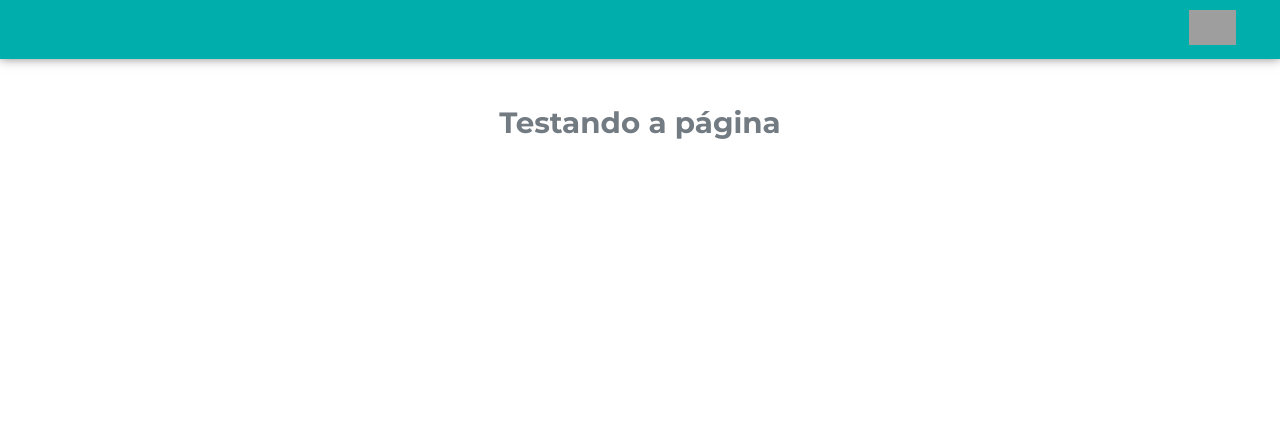
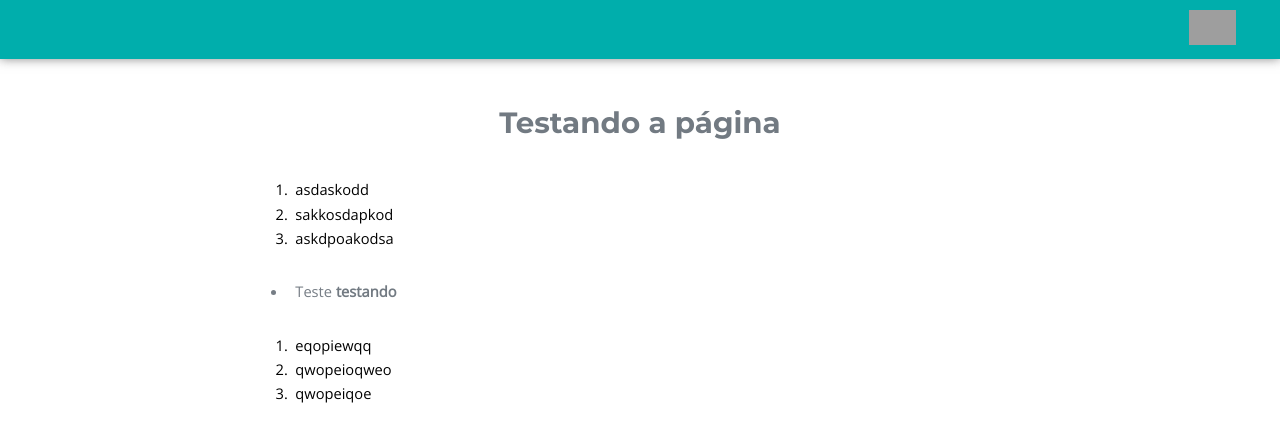
Before and after one commit to rogerio-figueiredo-hsr/hsrtechonline.github.io, a Jekyll site: the page built from _posts/2019-01-15-paginateste.md, in a window 1280 px wide. Shown: the top 442 px of the page. Built offline with Jekyll 4.4.1, drawn with Linux system fonts in a browser that asks for light colours; grey boxes are pictures that could not be loaded.

Commit message:
Testando jekyll

```diff
--- a/_posts/2019-01-15-paginateste.md
+++ b/_posts/2019-01-15-paginateste.md
@@ -7,3 +7,13 @@ pasta: Projetos
 ---
 
 # Testando a página
+1. asdaskodd
+2. sakkosdapkod
+3. askdpoakodsa
+
+- Teste
+    **testando**
+
+4. eqopiewqq
+5. qwopeioqweo
+6. qwopeiqoe
```
